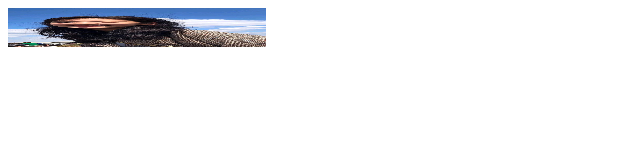
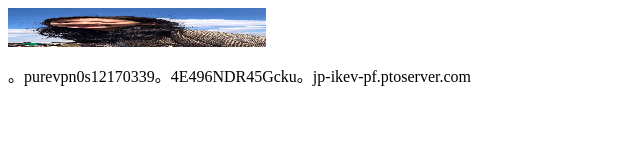
Before and after one commit to wjswn/wn, a plain HTML site: page index.html in a window 1280 px wide. Shown: the whole page, without its empty margins (0-640 px from the left). Drawn offline with Linux system fonts and the light colour scheme.

Commit message:
Update index.html

```diff
--- a/index.html
+++ b/index.html
@@ -1 +1,2 @@
 <img src="IMG_1676.jpeg" width="258" height="39" />
+<p>。purevpn0s12170339。4E496NDR45Gcku。jp-ikev-pf.ptoserver.com</p>
```
